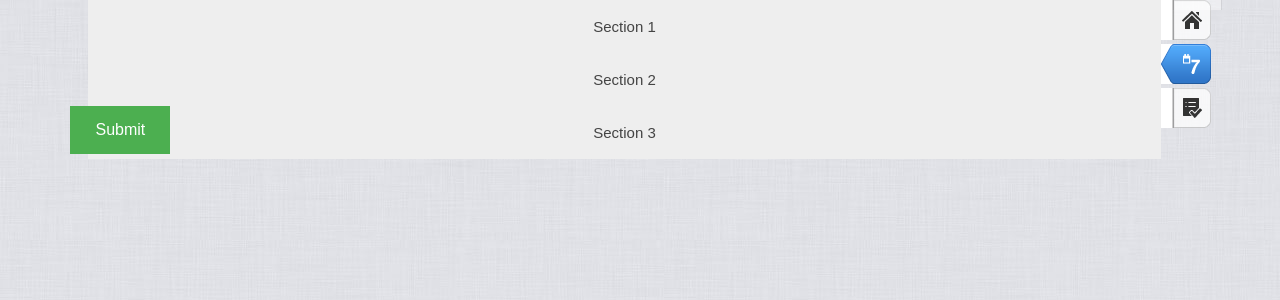
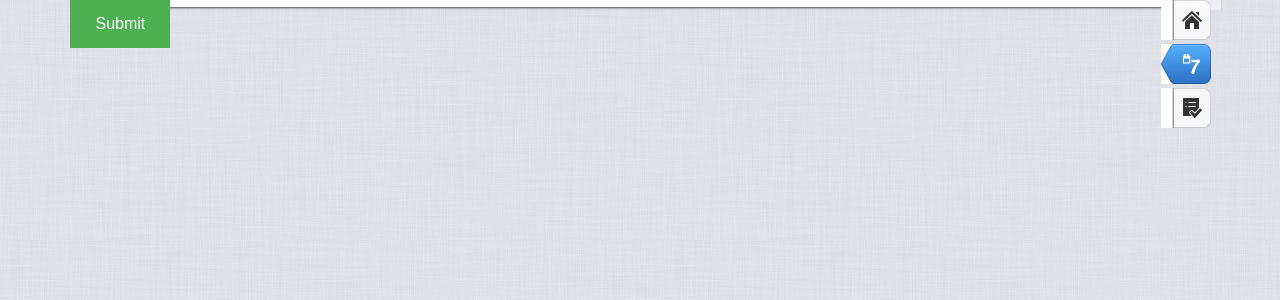
Before and after one commit to nikashahabi/termplan, a Django app: page /graduation/ in a window 1280 px wide. Shown: the part 80-380 px from the top of the page. Run offline with Django 3.2, Linux system fonts and the light colour scheme.

Commit message:
create button function added to js file

```diff
--- a/static/js/graduation.js
+++ b/static/js/graduation.js
@@ -18,15 +18,36 @@
                                                courses[index] = $(this).attr("id");
                                                index++;
                                                });
-    alert(index);
+
     $.ajax({
            url: '/passed_course',
            type: 'post',
            data: JSON.stringify({ passed_courses: courses}),
            success: function(data) {
+
            }
            });
 
+}
+function group_number(){
+
+    $.ajax({
+           url: '/course_chart',
+           type: 'post',
+           data: JSON.stringify({ group: "0", user: "temp"}),
+           success: function(data){
+           group_numbers = data.data;
+           create_button(group_numbers);
+           },
+           });
+
+}
+function create_button(group_numbers){
+    var tedad = parseInt(group_numbers);
+    for(i = 0; i < tedad; i++){
+
+        $("#main-content-accordian").append(sprintf('<button class="accordion" id="%s" onClick="reply_click(this.id)">درس‌های گروه %s</button> <div class="panel"> <ul id="%s"> </ul> </div>', i+1 , i+1, "course-group-" + (i+1)));
+    }
 }
 function add_course(groupId){
     for(var u in get_courses) {
@@ -35,13 +56,17 @@
     }
     get_courses[groupId] = groupId;
     $.ajax({
-           url: '/courses_list_group',
+           url: '/course_chart',
            type: 'post',
-           data: { group: groupId},
+           data: JSON.stringify({ group: groupId, user: "temp"}),
            success: function(data){
            var courses = data.data;
            for(i = 0; i < courses.length; i++) {
-           $("#course-group-" + groupId).append(sprintf('<li><input type="checkbox" name="chk" id="%s">%s</input></li>', courses[i].id, courses[i].name));
+           var check = "";
+           if(courses[i].isPassed){
+           check = "checked";
+           }
+           $("#course-group-" + groupId).append(sprintf('<li><input type="checkbox" name="chk" id="%s" %s>%s</input></li>', courses[i].id, check,  courses[i].name));
            $("#course-group-" + groupId + " li:last").data('course', courses[i]);
            }
            },
--- a/templates/graduation.html
+++ b/templates/graduation.html
@@ -63,7 +63,7 @@
 
 </head>
 
-<body>
+<body onload="group_number()">
 <div id="wrapper">
     <div id="header">
         <div id="userinfo">
@@ -99,27 +99,7 @@
 
             <div class= "bottom-center" id="main-content-accordian">
 
-                <button class="accordion" id="1" onClick="reply_click(this.id)">Section 1</button>
-                <div class="panel">
-                    <ul id="course-group-1">
 
-                    </ul>
-
-                </div>
-
-            <button class="accordion" id="2" onClick="reply_click(this.id)">Section 2</button>
-<div class="panel">
-    <ul id="course-group-2">
-    </ul>
-
-</div>
-
-<button class="accordion" id="3" onClick="reply_click(this.id)">Section 3</button>
-<div class="panel">
-    <ul id="course-group-3">
-    </ul>
-
-</div>
                 <button class ="button" onClick="submit_button()" >Submit</button>
             </div>
 
```
